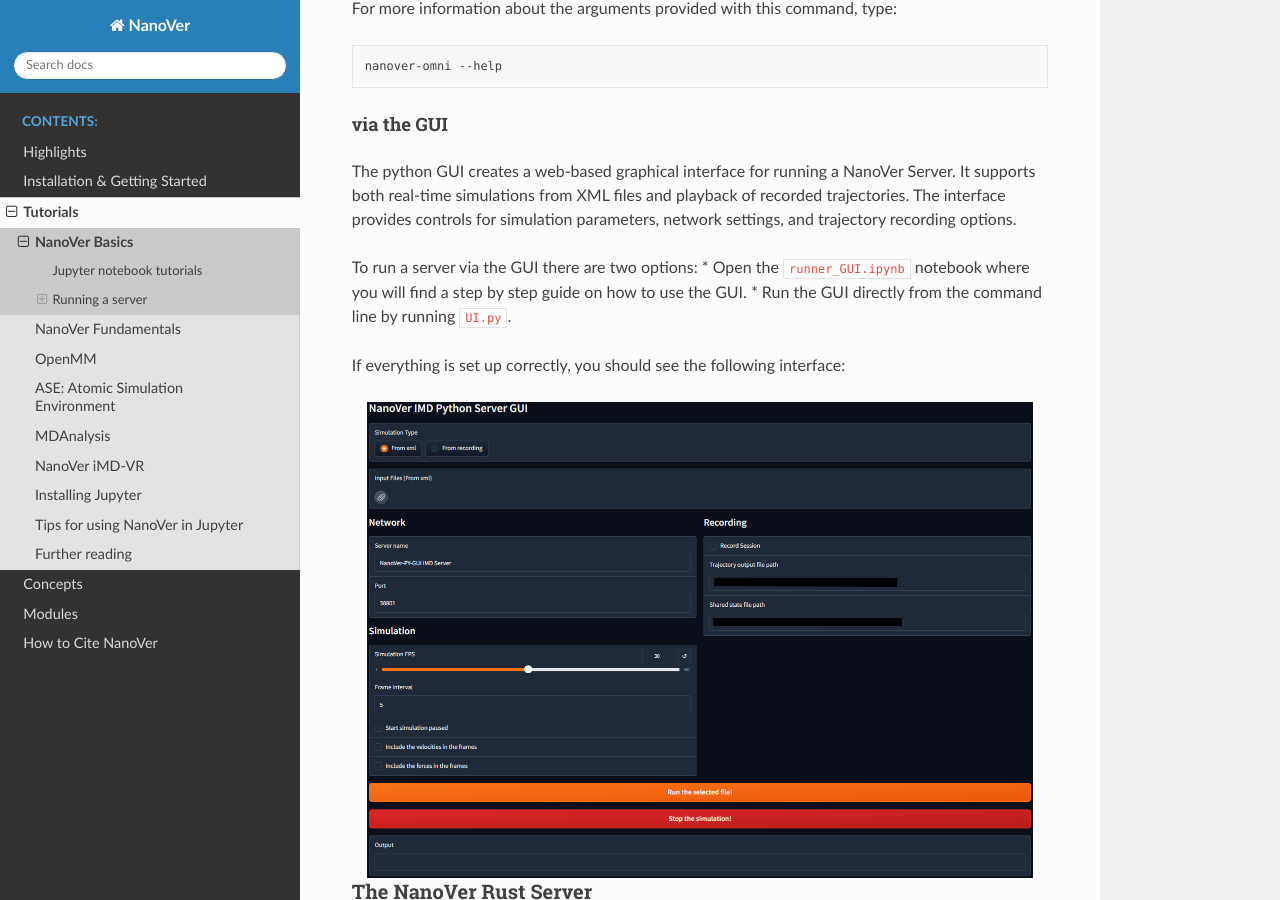
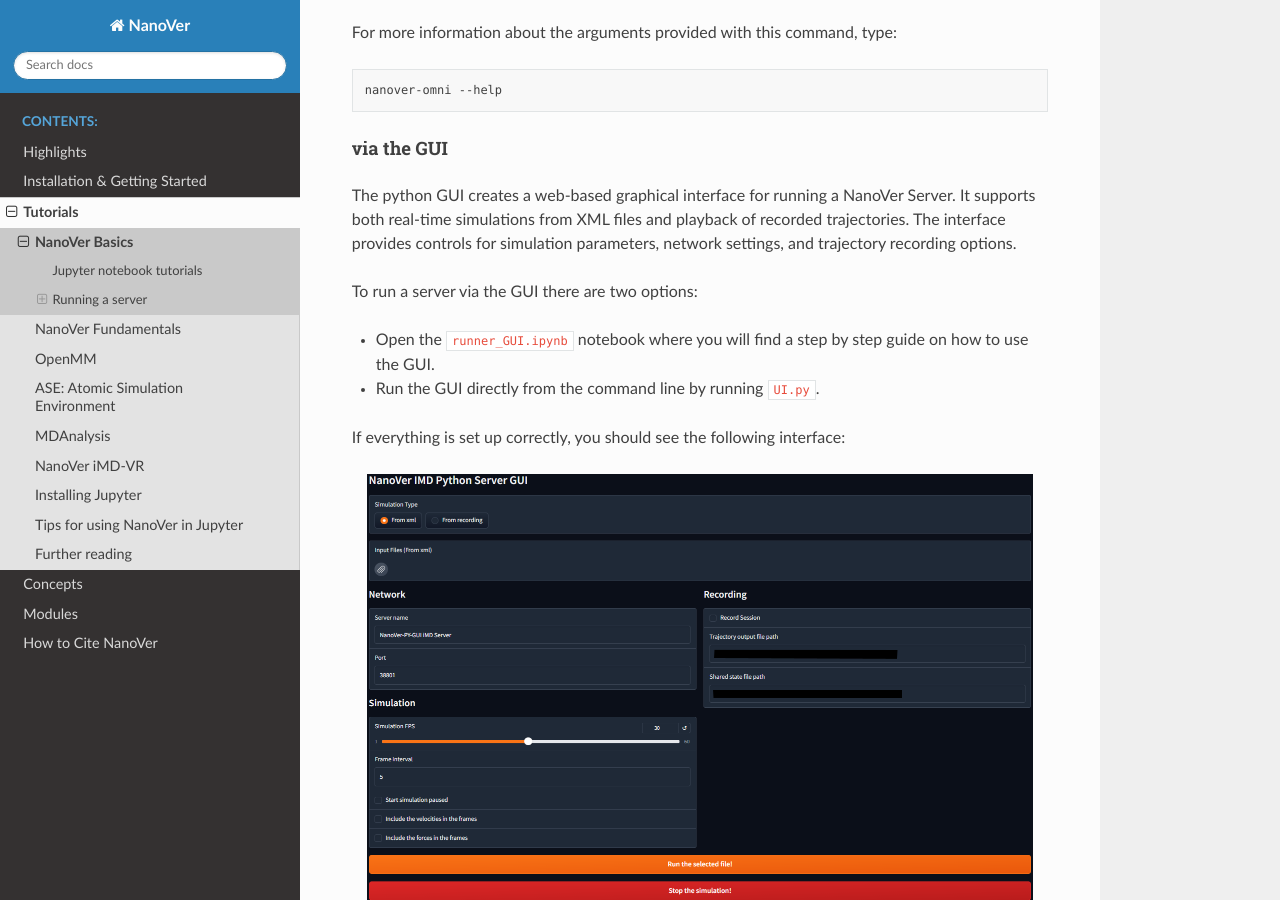
Before and after one commit to IRL2/nanover-docs, a Sphinx documentation site: the page built from source/tutorials/basics.rst, in a window 1280 px wide and 900 px high, scrolled down 1867 px. Built offline with Sphinx 7.4.7 and the Read the Docs theme 3.1.0, drawn with Linux system fonts in a browser that asks for light colours; pages that are not in the unit, such as notebooks, are missing from menus; the version number could not be read and is left out; part of the change alters nothing that is shown; some of the changed text lies outside the part shown.

```diff
--- a/source/tutorials/basics.rst
+++ b/source/tutorials/basics.rst
@@ -30,7 +30,7 @@ of the GitHub repository:
   to record and replay iMD simulations.
 * `nanover_nglview`: A notebook that assumes a server is already running, and visualises it
   with `NGLView <https://github.com/arose/nglview>`_.
-
+* `runner_GUI`: A notebook that demonstrates how to use the NanoVer GUI to run a server.
 
 .. _basicsrunningaserver:
 
@@ -98,6 +98,7 @@ The python GUI creates a web-based graphical interface for running a NanoVer Ser
 It supports both real-time simulations from XML files and playback of recorded trajectories. The interface provides controls for simulation parameters, network settings, and trajectory recording options.
 
 To run a server via the GUI there are two options:
+
 * Open the ``runner_GUI.ipynb`` notebook where you will find a step by step guide on how to use the GUI.
 * Run the GUI directly from the command line by running ``UI.py``.
 
```
